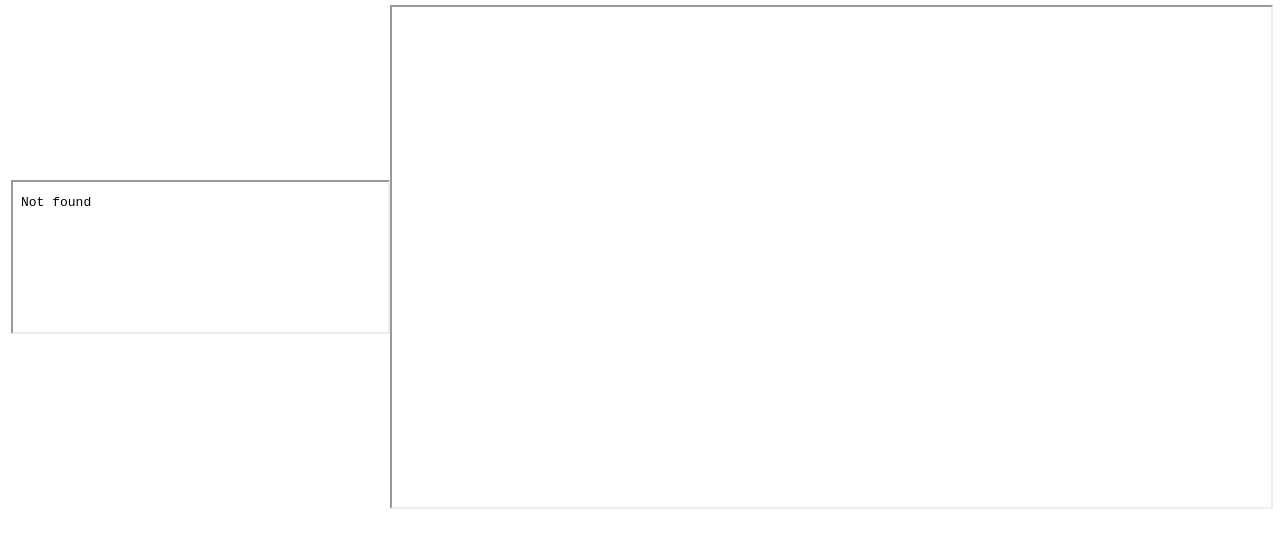
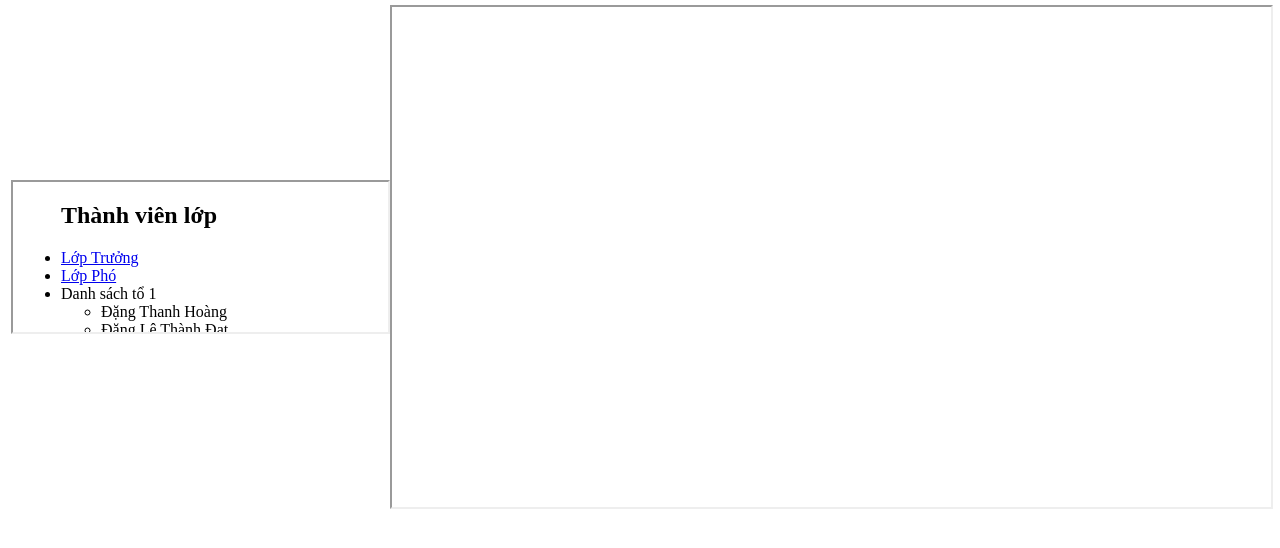
Before and after one commit to thanhdat300977/Danglethanhdat12A14.github.io, a plain HTML site: page BaiF3/kiyeu.html in a window 1280 px wide. Shown: the part 90-638 px from the top of the page. Drawn offline with Linux system fonts and the light colour scheme.

Commit message:
Update kiyeu.html

```diff
--- a/BaiF3/kiyeu.html
+++ b/BaiF3/kiyeu.html
@@ -13,7 +13,7 @@
             </tr>
             <tr>
                 <td width="30%">
-                    <iframe width="100%" height="100%" src="BaiF3/thanhvienlop.html"></iframe>
+                    <iframe width="100%" height="100%" src="thanhvienlop.html"></iframe>
                 </td>
                 <td>
                     <iframe width="100%" height="500" name="noidung"></iframe>
```
